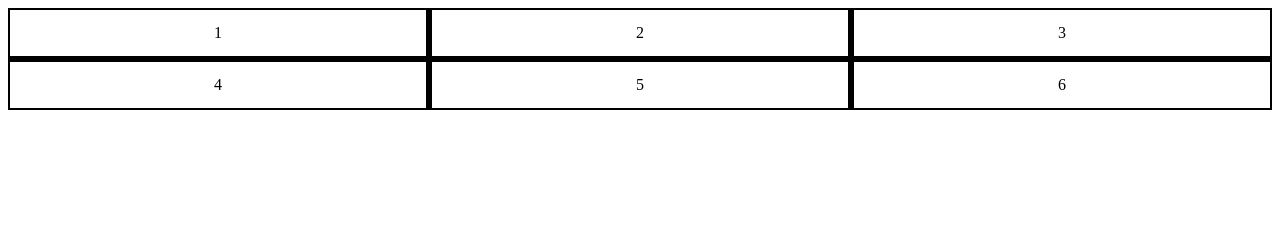
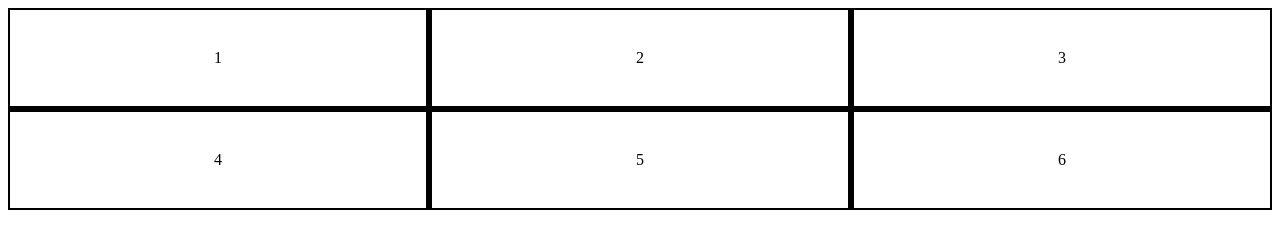
Before and after one commit to joshg1912/css-grid, a plain HTML site: page index.html in a window 1280 px wide. Drawn offline with Linux system fonts and the light colour scheme.

Commit message:
adds short had way of using grid-template

```diff
--- a/index.css
+++ b/index.css
@@ -12,7 +12,14 @@
 
     /*determines how many vertical boxes. Here there are two columns because two values are given. Can add more values to make more columns. each value determines the height of each column
     grid-template-columns: 100px auto; */
-    grid-template: repeat(2, 50px) / repeat(3, 1fr);
+
+
+    /*short hand way of doing gird-template column/row
+
+    ****note****
+
+    rows come first, columns come second */
+    grid-template: repeat(2, 100px) / repeat(3, 1fr);
 
     /*Determines horizontal boxes. Here there are three rows because three values are given. Can add more.
     grid-template-rows: 50px 50px 200px; */
```
